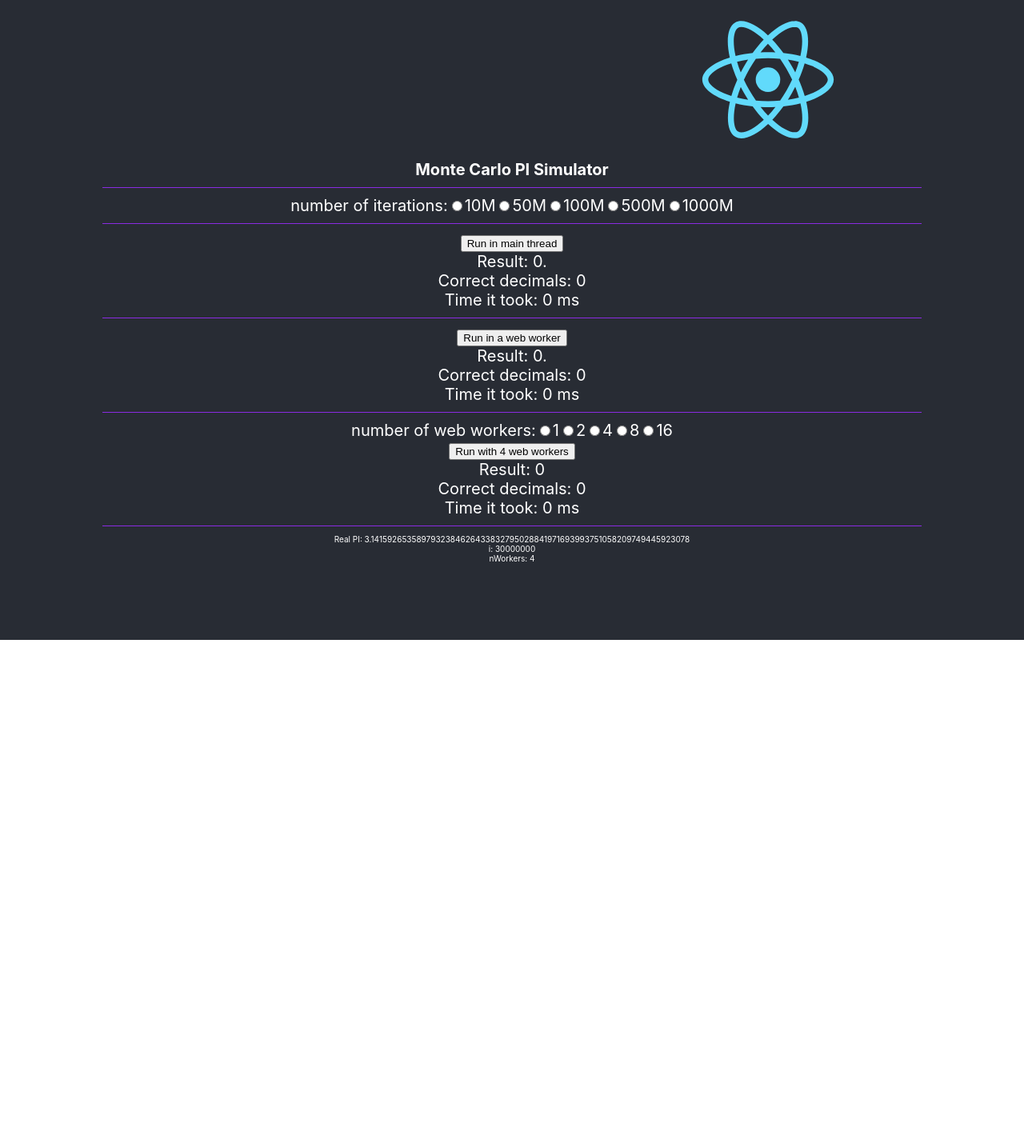
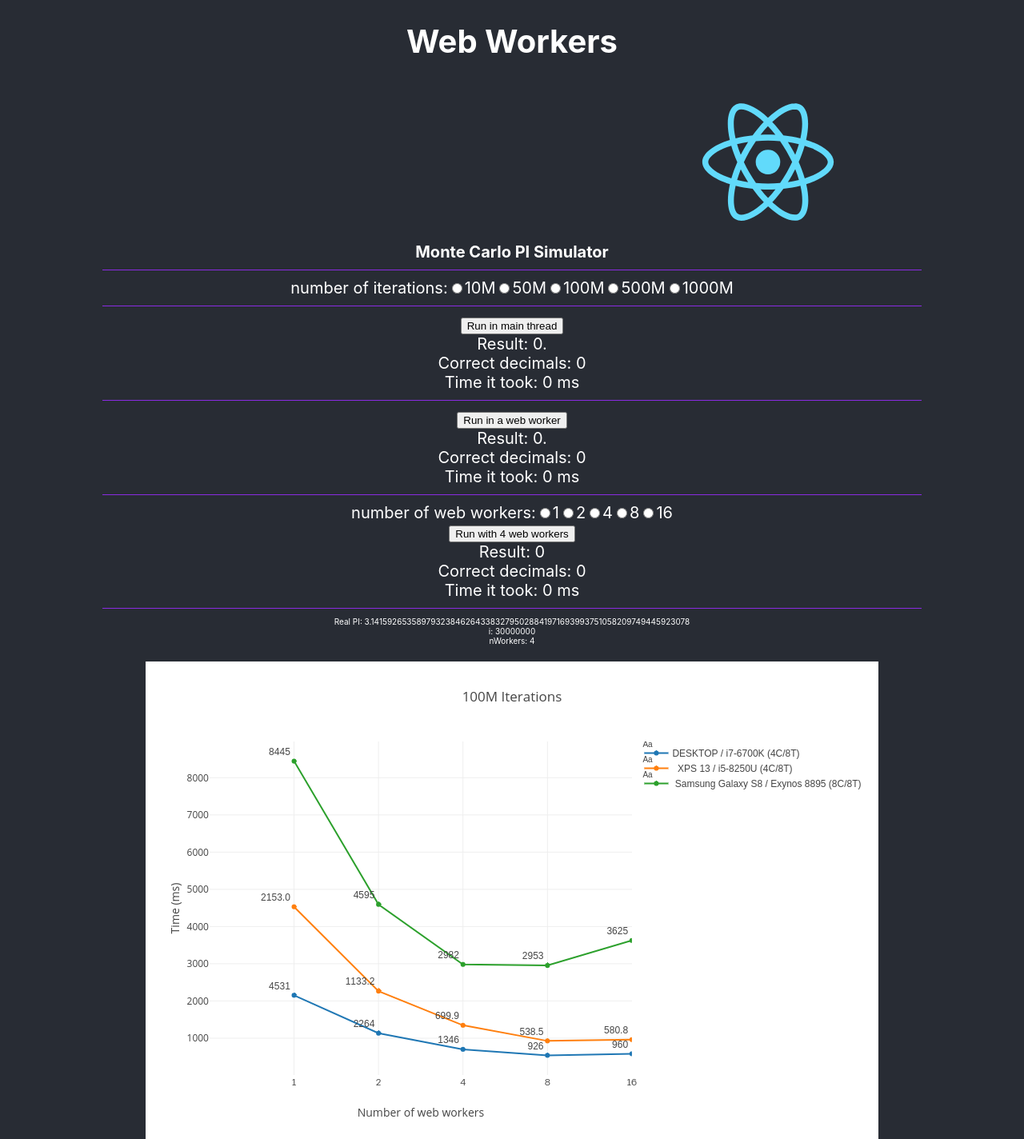
Before and after one commit to teemutoikkanen/webworker-react-app, a React (Create React App) app: page / in a window 1280 px wide. Shown: the whole page at 80% size. Before the commit the page ends 800 px from the top, so only its background shows below. Built offline with nearby package versions, Linux system fonts and the light colour scheme.

Commit message:
plot, header

```diff
--- a/src/App.js
+++ b/src/App.js
@@ -2,6 +2,8 @@ import React, { Component } from "react";
 import logo from "./logo.svg";
 import "./App.css";
 import worker_script from "./worker";
+import plot from "./plot.png";
+
 
 class App extends Component {
   constructor(props) {
@@ -219,6 +221,7 @@ class App extends Component {
 
     return (
       <div className="App">
+      <h1>Web Workers</h1>
         <img
           src={logo}
           className={this.state.animation ? "App-logo" : "App-logo-paused"}
@@ -297,6 +300,8 @@ class App extends Component {
         <p className="notes"> nWorkers: {this.state.nWorkers}</p>
         <ul className="notes">{this.state.nWorkersResults}</ul>
 
+        <img src={plot}></img>
+
       </div>
     );
   }
```
Also changed, not shown: src/plot.png (added).
